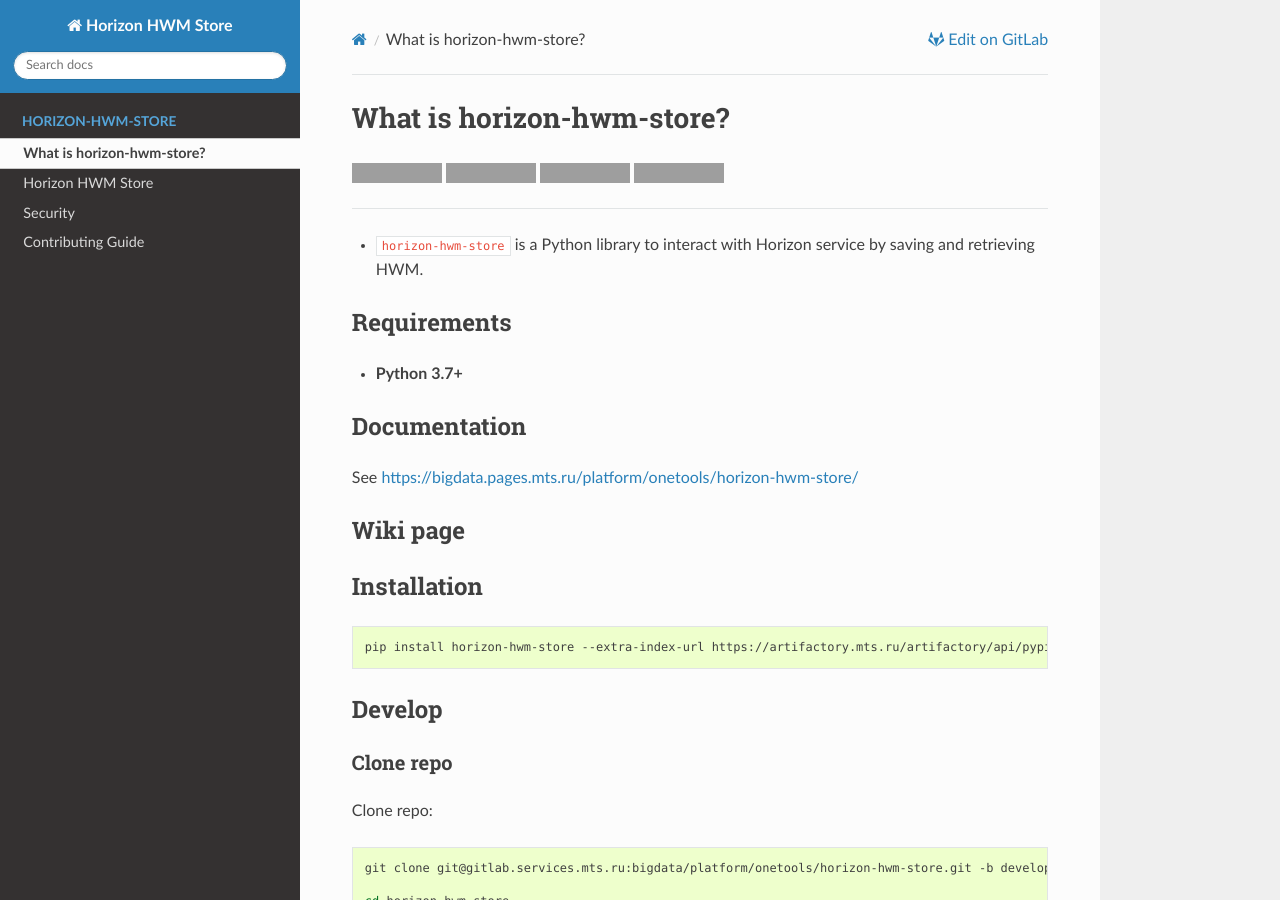
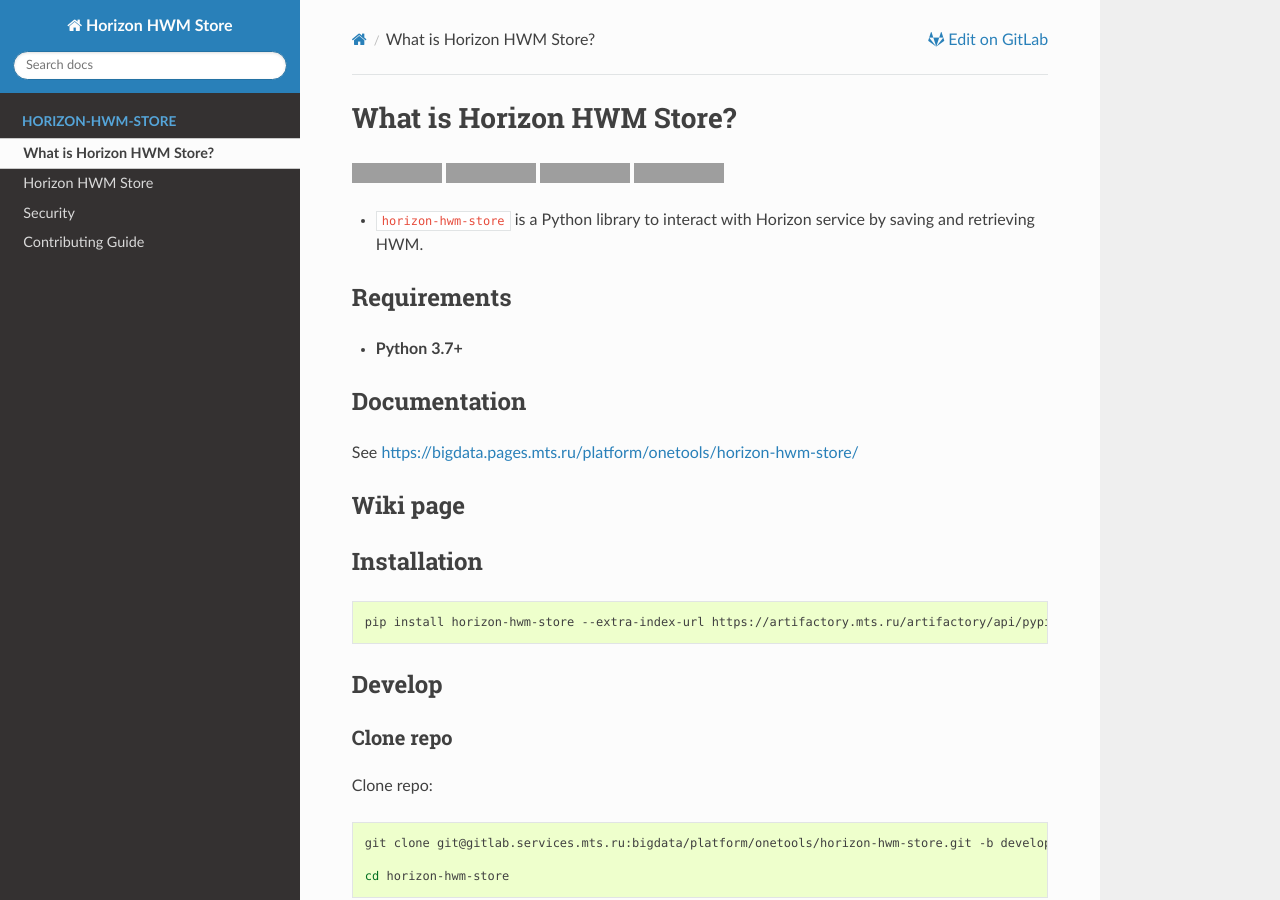
Before and after one commit to MobileTeleSystems/horizon-hwm-store, a Sphinx documentation site: the page built from docs/index.rst, in a window 1280 px wide and 900 px high. Built offline with Sphinx 7.4.7 and the Read the Docs theme 2.0.0, drawn with Linux system fonts in a browser that asks for light colours; the version number could not be read and is left out; grey boxes are pictures that could not be loaded.

```diff
--- a/README.rst
+++ b/README.rst
@@ -1,7 +1,7 @@
 .. title
 
-What is horizon-hwm-store?
-==================
+What is Horizon HWM Store?
+==========================
 
 |Build Status| |Coverage| |Documentation| |PyPI|
 
@@ -13,9 +13,6 @@ What is horizon-hwm-store?
     :target: https://bigdata.pages.mts.ru/platform/onetools/horizon-hwm-store/
 .. |PyPI| image:: https://img.shields.io/badge/pypi-download-orange
     :target: https://artifactory.mts.ru/artifactory/own-onetl-pypi-local/horizon-hwm-store/
-
-
---------------------
 
 * ``horizon-hwm-store`` is a Python library to interact with Horizon service by saving and retrieving HWM.
 
--- a/docs/conf.py
+++ b/docs/conf.py
@@ -49,6 +49,7 @@ extensions = [
     "sphinx_rtd_theme",
     "sphinx.ext.autodoc",
     "sphinxcontrib.autodoc_pydantic",
+    "sphinx_favicon",
 ]
 numpydoc_show_class_members = True
 autodoc_pydantic_model_show_config = False
@@ -78,7 +79,11 @@ html_theme = "sphinx_rtd_theme"
 # Add any paths that contain custom static files (such as style sheets) here,
 # relative to this directory. They are copied after the builtin static files,
 # so a file named "default.css" will overwrite the builtin "default.css".
-html_static_path = []
+html_static_path = ["_static"]
+html_logo = "./_static/logo.svg"
+favicons = [
+    {"rel": "icon", "href": "icon.svg", "type": "image/svg+xml"},
+]
 # The master toctree document.
 master_doc = "index"
 
--- a/requirements-docs.txt
+++ b/requirements-docs.txt
@@ -2,4 +2,5 @@ autodoc_pydantic
 numpydoc
 setuptools-git-versioning
 sphinx
+sphinx-favicon
 sphinx_rtd_theme>=1.0
```
Also changed, not shown: docs/_static/icon.svg (added).
